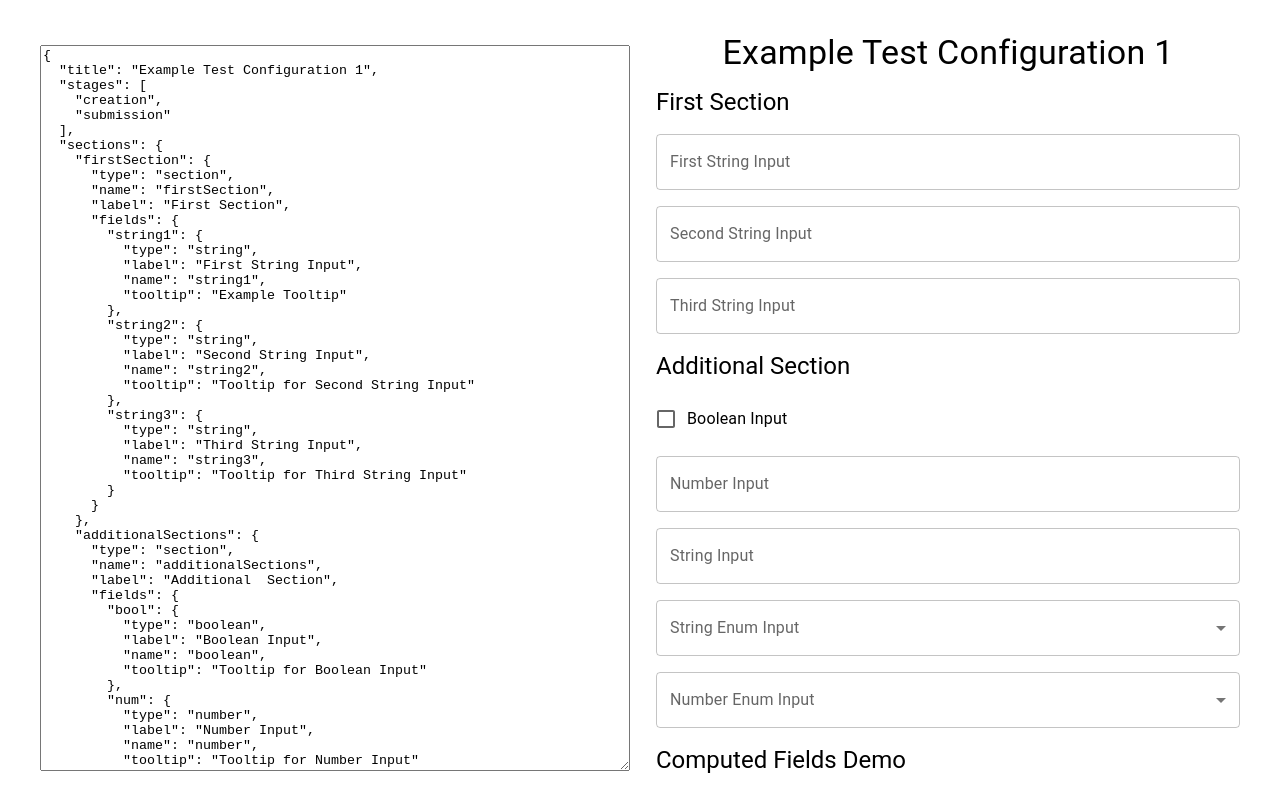
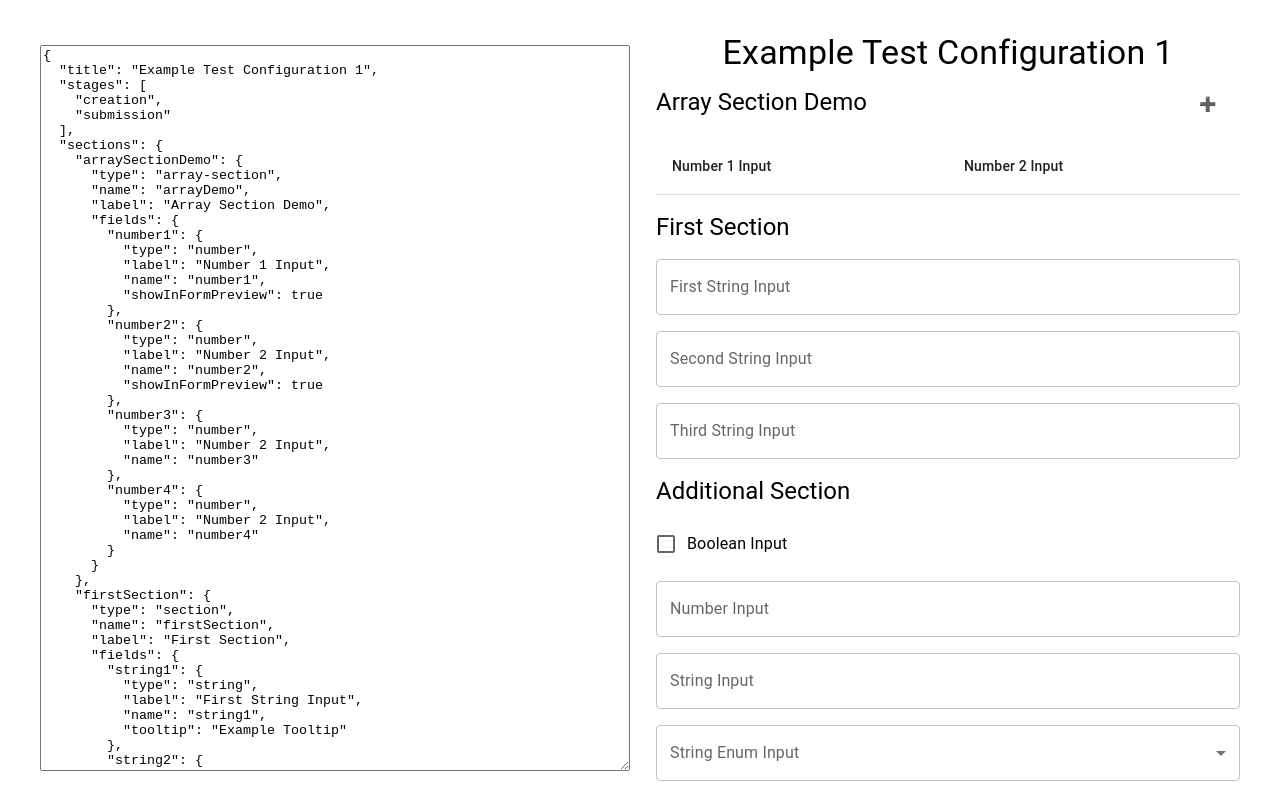
Before and after one commit to AndrewSmithDev/labnetik-test-prototype, a React (Vite) app in the folder proof-of-concept/client/: page / in a window 1280 px wide. Shown: the top 790 px of the page. Built offline with nearby package versions, Linux system fonts and the light colour scheme.

Commit message:
array section

```diff
--- a/proof-of-concept/client/src/example/example-test-config1.ts
+++ b/proof-of-concept/client/src/example/example-test-config1.ts
@@ -4,6 +4,35 @@ export const exampleConfig1: TestConfig = {
   title: "Example Test Configuration 1",
   stages: ["creation", "submission"],
   sections: {
+    arraySectionDemo: {
+      type: "array-section",
+      name: "arrayDemo",
+      label: "Array Section Demo",
+      fields: {
+        number1: {
+          type: "number",
+          label: "Number 1 Input",
+          name: "number1",
+          showInFormPreview: true,
+        },
+        number2: {
+          type: "number",
+          label: "Number 2 Input",
+          name: "number2",
+          showInFormPreview: true,
+        },
+        number3: {
+          type: "number",
+          label: "Number 2 Input",
+          name: "number3",
+        },
+        number4: {
+          type: "number",
+          label: "Number 2 Input",
+          name: "number4",
+        },
+      },
+    },
     firstSection: {
       type: "section",
       name: "firstSection",
@@ -154,22 +183,5 @@ export const exampleConfig1: TestConfig = {
         },
       },
     },
-    arraySectionDemo: {
-      type: "array-section",
-      name: "arrayDemo",
-      label: "Array Section Demo",
-      fields: {
-        number1: {
-          type: "number",
-          label: "Number 1 Input",
-          name: "number1",
-        },
-        number2: {
-          type: "number",
-          label: "Number 2 Input",
-          name: "number2",
-        },
-      },
-    },
   },
 };
--- a/proof-of-concept/client/src/form/array-section.tsx
+++ b/proof-of-concept/client/src/form/array-section.tsx
@@ -1,5 +1,17 @@
-import { Button, Modal, Paper, Typography } from "@mui/material";
-import { useState, DOMAttributes } from "react";
+import {
+  Button,
+  Modal,
+  Paper,
+  Table,
+  TableBody,
+  TableCell,
+  TableContainer,
+  TableHead,
+  TableRow,
+  Typography,
+} from "@mui/material";
+import { useState, DOMAttributes, useEffect } from "react";
+import { FormProvider, useForm, useFormContext } from "react-hook-form";
 import { CustomArraySection } from "../type";
 import { FormSection } from "./form-section";
 
@@ -10,14 +22,29 @@ export type ArraySectionProps = {
 
 export const ArraySection = ({ config, pathPrefix }: ArraySectionProps) => {
   const { label, name, fields } = config;
+  const path = pathPrefix ? `${pathPrefix}.${name}` : name;
+
+  const containerForm = useFormContext();
+  const containerValues = containerForm.watch(path);
+
   const [open, setOpen] = useState(false);
-  const path = pathPrefix ? `${pathPrefix}.${name}` : name;
+
+  const innerForm = useForm();
+
+  useEffect(() => {
+    console.log(containerValues);
+  }, [containerValues]);
 
   const handleSubmit: DOMAttributes<HTMLFormElement>["onSubmit"] = (event) => {
     event.preventDefault();
     event.stopPropagation();
 
-    console.log(event);
+    innerForm.handleSubmit((data) => {
+      const index = containerValues?.length ?? 0;
+      containerForm.setValue(`${path}.${index}`, data);
+      setOpen(false);
+      innerForm.reset();
+    })(event);
   };
 
   const handleClose = () => {
@@ -33,18 +60,47 @@ export const ArraySection = ({ config, pathPrefix }: ArraySectionProps) => {
         marginBottom: 16,
       }}
     >
-      <Typography variant="h5">{label}</Typography>
-      <button onClick={() => setOpen(true)}>Open</button>
+      <div style={{ display: "flex" }}>
+        <Typography variant="h5" sx={{ flexGrow: 1 }}>
+          {label}
+        </Typography>
+        <Button onClick={() => setOpen(true)}>➕</Button>
+      </div>
+      <TableContainer>
+        <Table>
+          <TableHead>
+            {Object.values(fields)
+              .filter((field) => field.showInFormPreview)
+              .map((field) => (
+                <TableCell>{field.label}</TableCell>
+              ))}
+          </TableHead>
+          <TableBody>
+            {containerValues?.map((data: any) => {
+              const valuesToShow = Object.values(fields)
+                .filter((field) => field.showInFormPreview)
+                .map((field) => field.name);
+              return (
+                <TableRow>
+                  {valuesToShow.map((name) => (
+                    <TableCell>{data[name]}</TableCell>
+                  ))}
+                </TableRow>
+              );
+            })}
+          </TableBody>
+        </Table>
+      </TableContainer>
       <Modal open={open} onClose={handleClose}>
         <div style={{ margin: 32 }}>
           <Paper>
             <div style={{ padding: 32 }}>
+              <FormProvider {...innerForm}>
                 <form onSubmit={handleSubmit}>
                   <FormSection
-                  config={{ ...config, type: "section" }}
-                  pathPrefix={path}
+                    config={{ ...config, type: "section", name: undefined }}
                   />
-                <Button onClick={handleClose} fullWidth variant="outlined">
+                  <Button onClick={handleClose} fullWidth>
                     Cancel
                   </Button>
                   <Button
@@ -56,6 +112,7 @@ export const ArraySection = ({ config, pathPrefix }: ArraySectionProps) => {
                     Save
                   </Button>
                 </form>
+              </FormProvider>
             </div>
           </Paper>
         </div>
--- a/proof-of-concept/client/src/form/form-section.tsx
+++ b/proof-of-concept/client/src/form/form-section.tsx
@@ -17,13 +17,12 @@ import {
 } from "./inputs";
 
 export type FormSectionProps = {
-  config: SectionConfig;
-  pathPrefix?: string;
+  config: Omit<SectionConfig, "name"> & Partial<Pick<SectionConfig, "name">>;
 };
 
-export const FormSection = ({ config, pathPrefix }: FormSectionProps) => {
+export const FormSection = ({ config }: FormSectionProps) => {
   const { label, name, fields } = config;
-  const path = pathPrefix ? `${pathPrefix}.${name}` : name;
+  const path = name;
 
   return (
     <section
--- a/proof-of-concept/client/src/form/inputs/array-input.tsx
+++ b/proof-of-concept/client/src/form/inputs/array-input.tsx
@@ -8,7 +8,7 @@ import { StringInput } from "./string-input";
 
 export type ArrayInputProps = {
   config: CustomArrayConfig;
-  pathPrefix: string;
+  pathPrefix?: string;
 };
 
 const getInput = (
@@ -26,7 +26,7 @@ const getInput = (
 export const ArrayInput = ({ config, pathPrefix }: ArrayInputProps) => {
   const { register, watch, setValue } = useFormContext();
   const { label, name, tooltip, hidden, validation } = config;
-  const path = `${pathPrefix}.${name}`;
+  const path = pathPrefix ? `${pathPrefix}.${name}` : name;
   const values = watch(path) ?? [undefined];
 
   const handleAdd = () => {
--- a/proof-of-concept/client/src/form/inputs/boolean-input.tsx
+++ b/proof-of-concept/client/src/form/inputs/boolean-input.tsx
@@ -4,13 +4,13 @@ import { CustomBooleanConfig } from "../../type";
 
 export type BooleanInputProps = {
   config: CustomBooleanConfig;
-  pathPrefix: string;
+  pathPrefix?: string;
 };
 
 export const BooleanInput = ({ config, pathPrefix }: BooleanInputProps) => {
   const { register } = useFormContext();
   const { label, name, tooltip, hidden, validation } = config;
-  const path = `${pathPrefix}.${name}`;
+  const path = pathPrefix ? `${pathPrefix}.${name}` : name;
 
   const input = (
     <FormControlLabel
--- a/proof-of-concept/client/src/form/inputs/computed-input.tsx
+++ b/proof-of-concept/client/src/form/inputs/computed-input.tsx
@@ -5,7 +5,7 @@ import { CustomComputedConfig } from "../../type";
 
 export type ComputedInputProps = {
   config: CustomComputedConfig;
-  pathPrefix: string;
+  pathPrefix?: string;
 };
 
 export const ComputedInput = ({ config, pathPrefix }: ComputedInputProps) => {
@@ -13,7 +13,7 @@ export const ComputedInput = ({ config, pathPrefix }: ComputedInputProps) => {
   const data = watch();
 
   const { label, name, tooltip, hidden, validation } = config;
-  const path = `${pathPrefix}.${name}`;
+  const path = pathPrefix ? `${pathPrefix}.${name}` : name;
 
   let value = evaluateEquation(config.equation, data);
 
--- a/proof-of-concept/client/src/form/inputs/number-enum-input.tsx
+++ b/proof-of-concept/client/src/form/inputs/number-enum-input.tsx
@@ -11,7 +11,7 @@ import { CustomNumberEnumConfig } from "../../type";
 
 export type NumberEnumInputProps = {
   config: CustomNumberEnumConfig;
-  pathPrefix: string;
+  pathPrefix?: string;
   showLabel?: boolean;
 };
 
@@ -21,7 +21,7 @@ export const NumberEnumInput = ({
   showLabel = true,
 }: NumberEnumInputProps) => {
   const { label, name, options, tooltip, hidden, validation } = config;
-  const path = `${pathPrefix}.${name}`;
+  const path = pathPrefix ? `${pathPrefix}.${name}` : name;
 
   const controller = useController({ name: path });
 
--- a/proof-of-concept/client/src/form/inputs/number-input.tsx
+++ b/proof-of-concept/client/src/form/inputs/number-input.tsx
@@ -4,7 +4,7 @@ import { CustomNumberConfig } from "../../type";
 
 export type NumberInputProps = {
   config: CustomNumberConfig;
-  pathPrefix: string;
+  pathPrefix?: string;
   showLabel?: boolean;
 };
 
@@ -15,7 +15,7 @@ export const NumberInput = ({
 }: NumberInputProps) => {
   const { register } = useFormContext();
   const { label, name, tooltip, hidden, validation } = config;
-  const path = `${pathPrefix}.${name}`;
+  const path = pathPrefix ? `${pathPrefix}.${name}` : name;
 
   const input = (
     <TextField
--- a/proof-of-concept/client/src/form/inputs/string-enum-input.tsx
+++ b/proof-of-concept/client/src/form/inputs/string-enum-input.tsx
@@ -11,7 +11,7 @@ import { CustomStringEnumConfig } from "../../type";
 
 export type StringEnumInputProps = {
   config: CustomStringEnumConfig;
-  pathPrefix: string;
+  pathPrefix?: string;
   showLabel?: boolean;
 };
 
@@ -21,7 +21,7 @@ export const StringEnumInput = ({
   showLabel = true,
 }: StringEnumInputProps) => {
   const { label, name, options, tooltip, hidden, validation } = config;
-  const path = `${pathPrefix}.${name}`;
+  const path = pathPrefix ? `${pathPrefix}.${name}` : name;
 
   const controller = useController({ name: path });
 
--- a/proof-of-concept/client/src/form/inputs/string-input.tsx
+++ b/proof-of-concept/client/src/form/inputs/string-input.tsx
@@ -4,7 +4,7 @@ import { CustomStringConfig } from "../../type";
 
 export type StringInputProps = {
   config: CustomStringConfig;
-  pathPrefix: string;
+  pathPrefix?: string;
   showLabel?: boolean;
 };
 
@@ -15,7 +15,7 @@ export const StringInput = ({
 }: StringInputProps) => {
   const { register } = useFormContext();
   const { label, name, tooltip, hidden, validation } = config;
-  const path = `${pathPrefix}.${name}`;
+  const path = pathPrefix ? `${pathPrefix}.${name}` : name;
 
   const input = (
     <TextField
```
Lines whose indentation alone changed are shown as unchanged.
